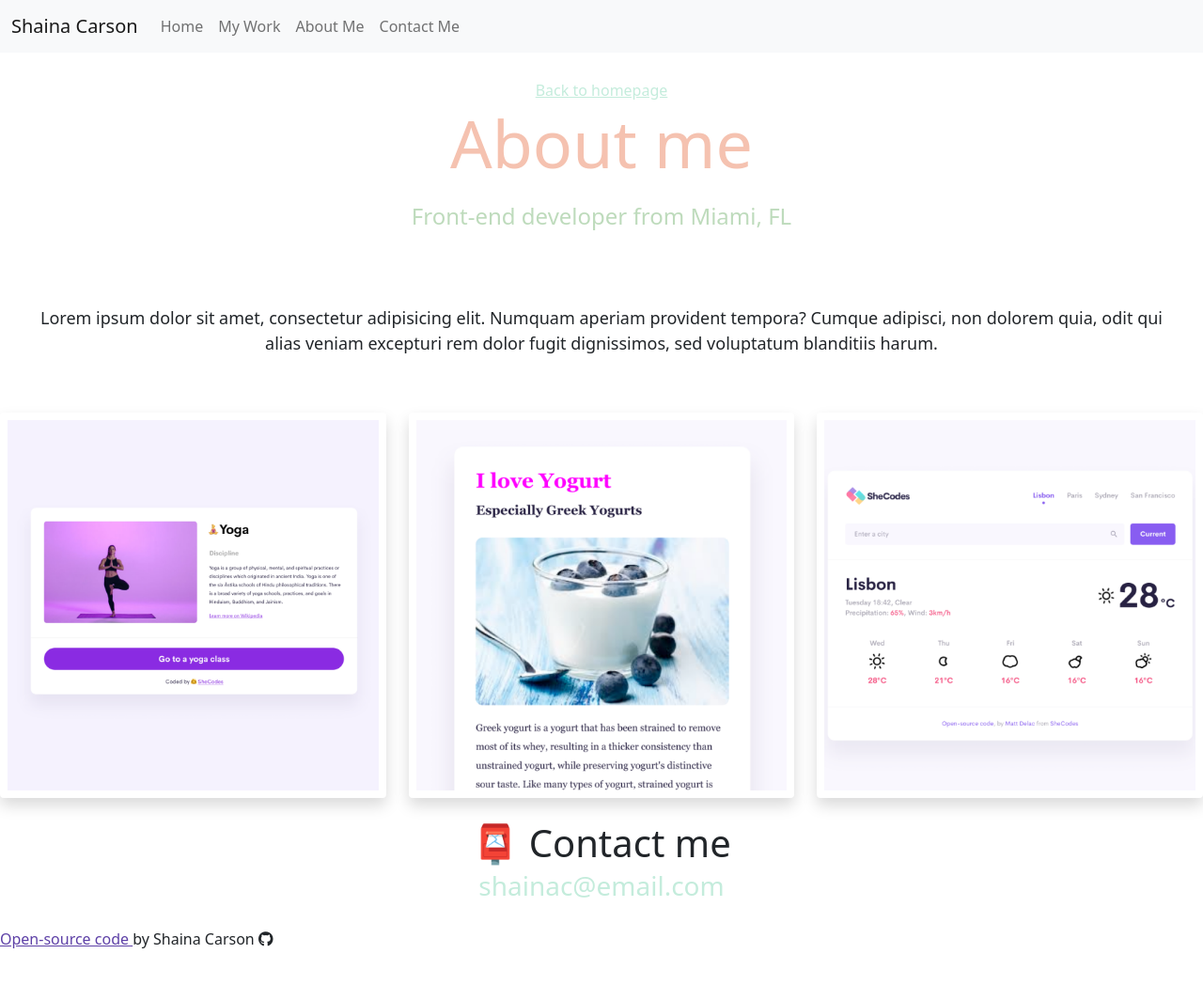
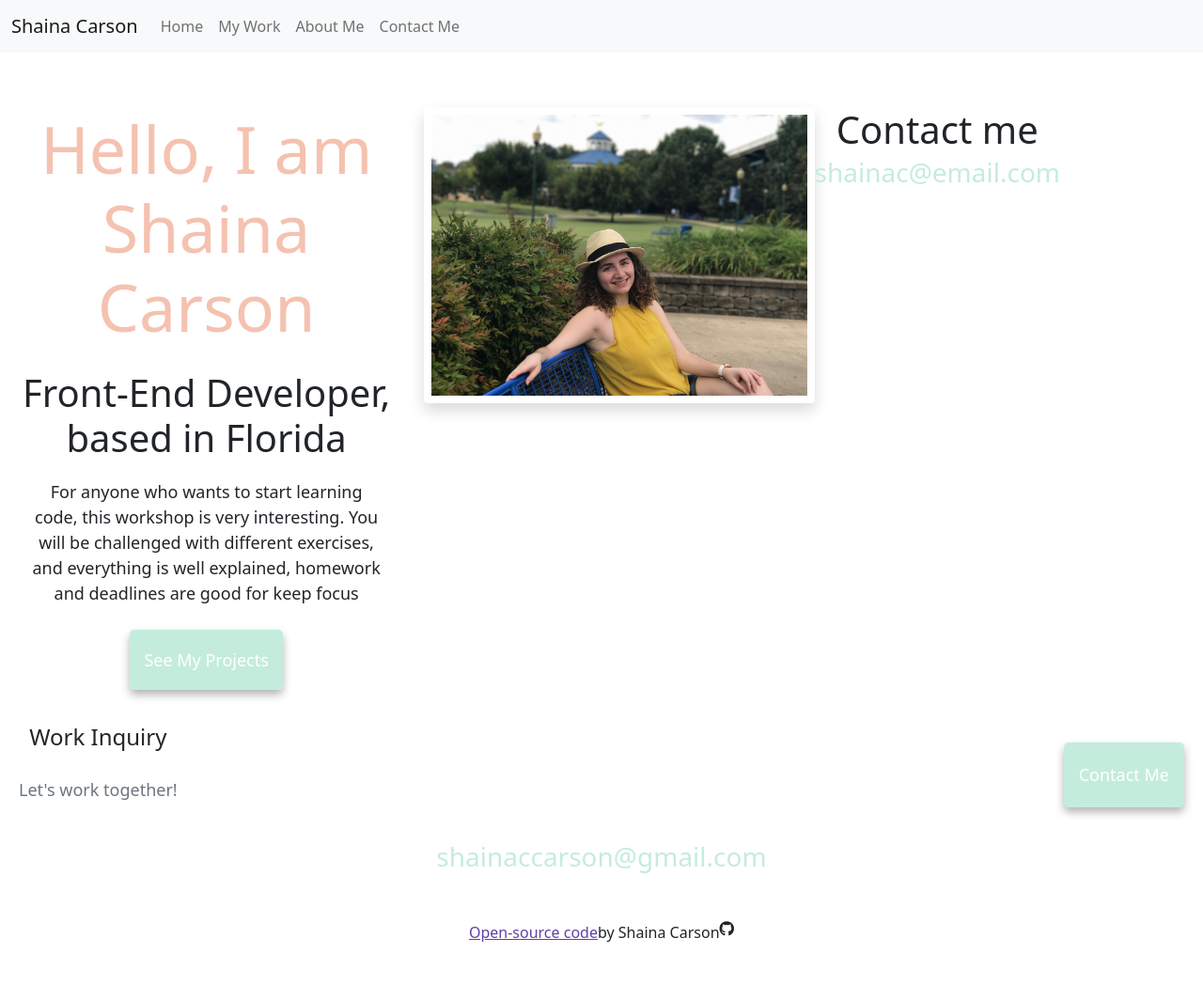
Before and after one commit to borahae13/scarsonportfolio, a website: page about.html in a window 1280 px wide. Shown: the whole page at 94% size. Drawn offline with nearby package versions, Linux system fonts and the light colour scheme.

Commit message:
Edited about me page

```diff
--- a/about.html
+++ b/about.html
@@ -83,43 +83,59 @@
           </div>
         </nav>
       </br>
-    <div class="container"></div>
-    <a href="index.html" class="homepage-link">Back to homepage</a>
-    <h1>About me</h1>
-    <h3>Front-end developer from Miami, FL</h3>
-    <div class="about-paragraphs text-center">
-      <p>
-        Lorem ipsum dolor sit amet, consectetur adipisicing elit. Numquam
-        aperiam provident tempora? Cumque adipisci, non dolorem quia, odit qui
-        alias veniam excepturi rem dolor fugit dignissimos, sed voluptatum
-        blanditiis harum.
-      </p>
-    </div>
-    <div class class="container">
+   <div class="about-paragraphs container">
       <div class="row">
-      <div class="col-sm-4">
-        <img src="images/yoga.png" class="img-fluid p-2 shadow rounded">
+        <div class="col-lg-6">
+          <div class="content text-center">
+            <h1 class="mb-4">Hello, I am Shaina Carson </h1>
+            <h2 clas="mb-4">Front-End Developer, based in Florida</h2>
+            <p class="mb-4">
+              For anyone who wants to start learning code, this workshop is very
+              interesting. You will be challenged with different exercises, and
+              everything is well explained, homework and deadlines are good for
+              keep focus
+            </p>
+            <a href="" class="btn-branding-outline">See my projects</a>
+          </div>
+        </div>
+        <div class="col-lg-6">
+          <img
+            class="img-fluid p-2 shadow rounded"
+            src="/images/shainapic.jpg"
+            alt="Shaina Carson"
+          />
+        </div>
       </div>
-      <div class="col-sm-4">
-          <img src="images/yogurt.png" class="img-fluid p-2 shadow rounded">
-        </div>
-        <div class="col-sm-4">
-            <img src="images/weather.png" class="img-fluid p-2 shadow rounded">
-          </div>
-    </div>
-    </div>
-    <br />
-    <div id="contact">
-      <h2>📮 Contact me</h2>
+
+    <div id="contact" class="Inquiry">
+      <h2>Contact me</h2>
       <a href="mailto:[email]" class="email-link"> shainac@email.com </a>
     </div>
   </div>
   <br />
-  <footer>
+  </div>
+  <footer class="text-center">
+    <div class="contact-box d-flex justify-content-between">
+      <div>
+      <h4>
+        Work Inquiry
+      </h4>
+      <p class="text-muted">
+        Let's work together!
+      </p>
+      </div>
+      <div>
+      <a href="" class="btn btn-branding-outline">Contact Me</a>
+      </div>
+      </div>
+      <div class="d-flex justify-content-center mb-5">
+        <a href="mailto:shainaccarson@gmail.com" class="email-link">shainaccarson@gmail.com</a>
+        </div>
+        <div class="social-links d-flex justify-content-center">
           <a
             href="https://github.com/borahae13/scarsonportfolio"
             style="color: #5e41a7"
-          >
+            target="_blank">
             Open-source code
           </a>
           by Shaina Carson
--- a/styles/style.css
+++ b/styles/style.css
@@ -1,6 +1,7 @@
 :root {
   --primary-color: #c4ecdc;
   --secondary-color: #f5f2fe;
+  --tertiary-color: #bedbbc;
   --box-shadow: 0 5px 10px rgba(0, 0, 0, 0.3);
   --font-family: "Maven Pro", sans-serif;
 }
@@ -95,7 +96,8 @@ p {
 }
 
 .about-paragraphs p {
-  margin: 10px;
+  /* margin: 10px; */
+  text-align: center;
 }
 
 .email-link {
@@ -120,3 +122,12 @@ p {
   text-decoration: none;
   text-transform: capitalize;
 }
+.img-fluid {
+  max-width: 100%;
+  max-height: auto;
+}
+.footer contact-box {
+  background-color: var(--tertiary-color);
+  padding: 30px;
+  border-radius: 10px;
+}
```
Also changed, not shown: index.html (+1 -1 lines), images/shainapic.JPG (added), 1 other file.
